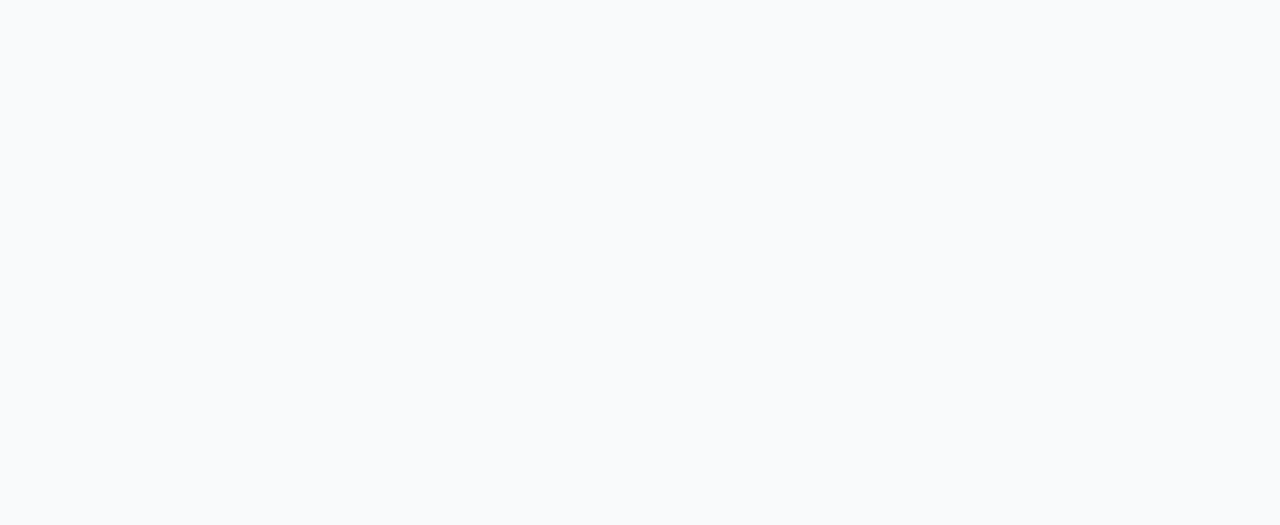
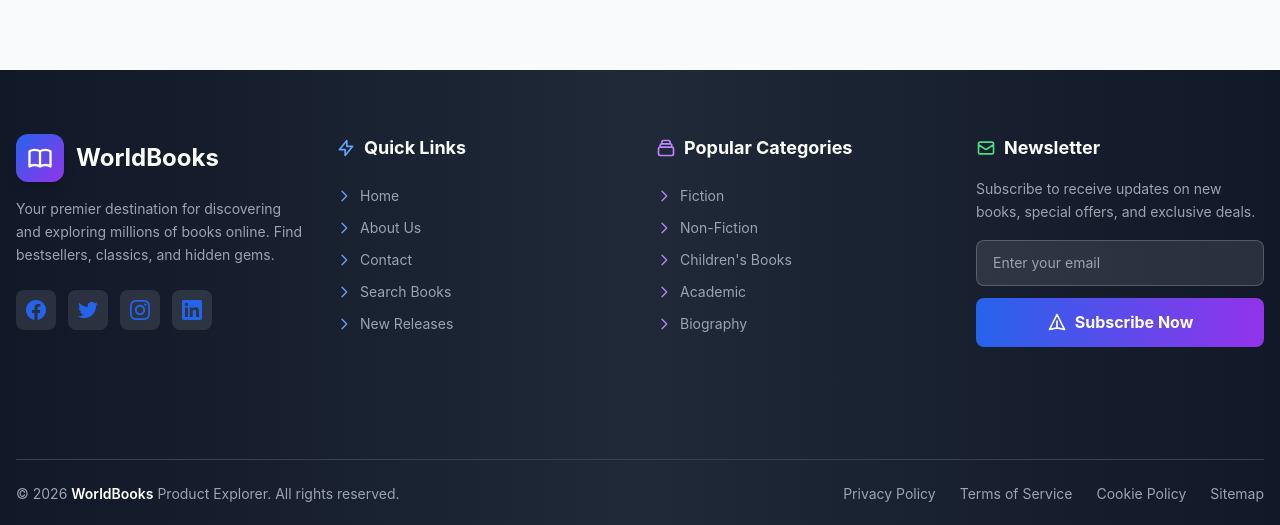
Before and after one commit to bhavanishankar7075/World-Book, a Next.js app in the folder frontend/: page / in a window 1280 px wide. Shown: the part 891-1416 px from the top of the page. Before the commit the page ends 881 px from the top, so only its background shows below. Built offline with nearby package versions, Linux system fonts and the light colour scheme; no server answers.

Commit message:
added the footer to more visiblity and functionality

```diff
--- a/frontend/src/app/layout.tsx
+++ b/frontend/src/app/layout.tsx
@@ -1,6 +1,8 @@
 import "./globals.css";
 import Providers from "./providers";
 import Navbar from "@/components/Navbar";
+import Footer from "@/components/Footer";
+
 
 export const metadata = {
   title: "WorldBook – Discover Millions of Books Online",
@@ -19,6 +21,7 @@ export default function RootLayout({
         <Providers>
           <Navbar />
           {children}
+          <Footer/>
         </Providers>
       </body>
     </html>
```
